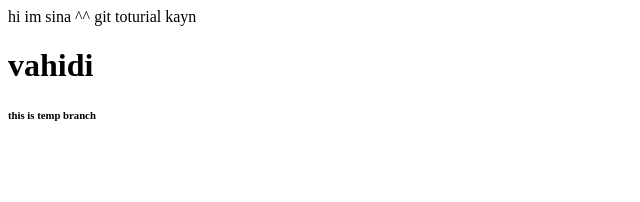
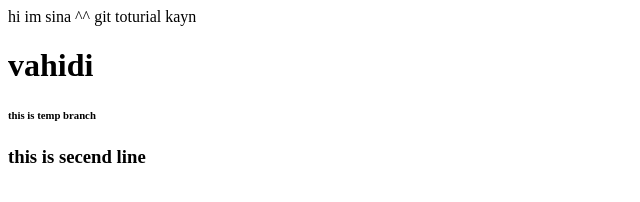
Before and after one commit to sina489222/urban-octo-invention, a plain HTML site: page index.html in a window 1280 px wide. Shown: the whole page, without its empty margins (0-640 px from the left). Drawn offline with Linux system fonts and the light colour scheme.

Commit message:
add h3 tag

```diff
--- a/index.html
+++ b/index.html
@@ -13,6 +13,7 @@
     kayn
     <h1>vahidi</h1>
     <h6>this is temp branch</h6>
+    <h3>this is secend line</h3>
 </body>
 
 </html>
```
